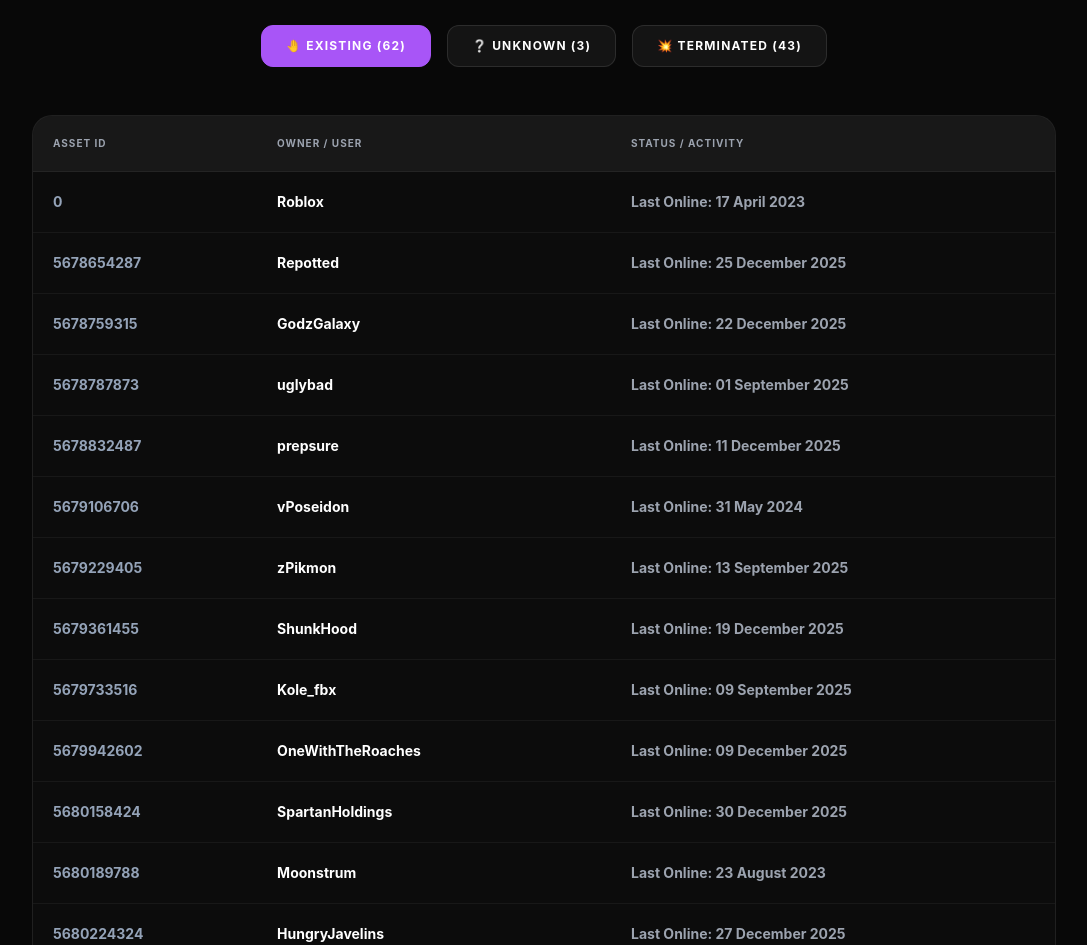
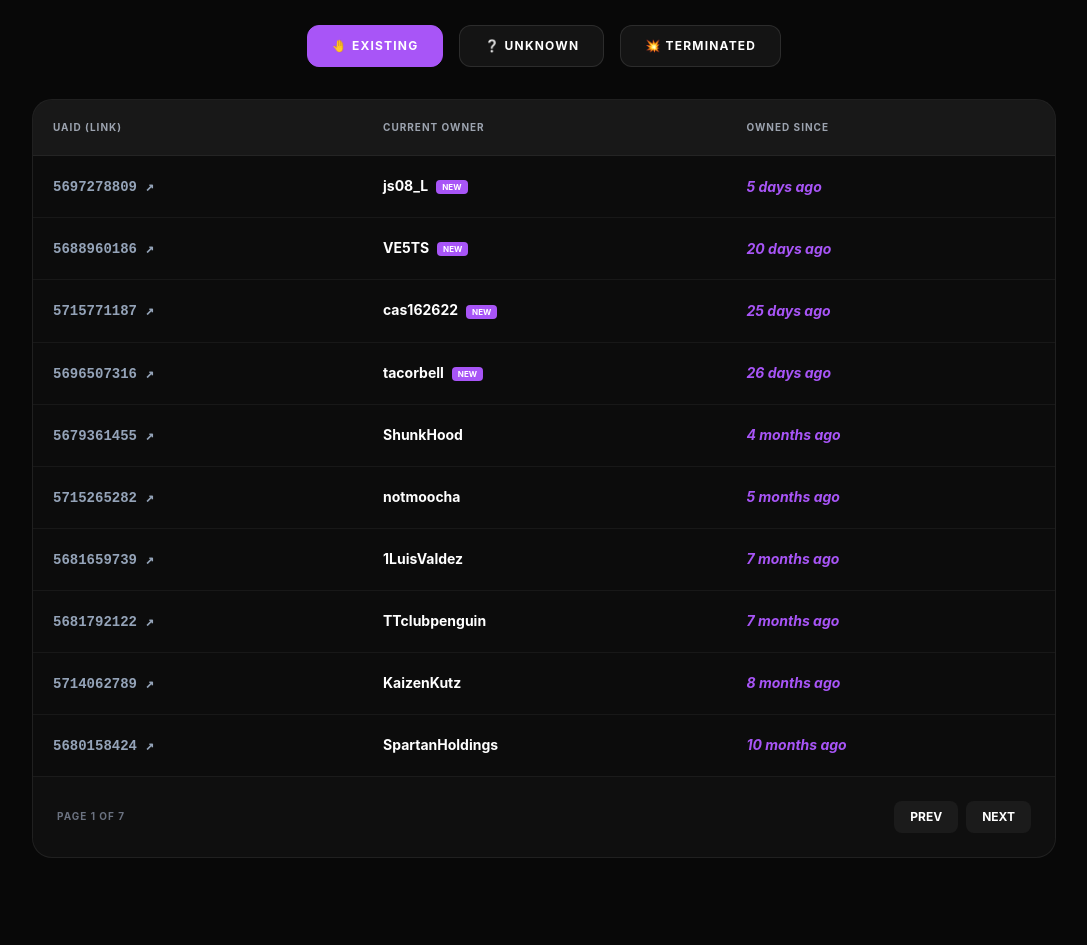
Before and after one commit to clubpenguinfan73/8mr, a website: page owners.html in a window 1280 px wide. Shown: the part 167-1112 px from the top of the page, without its empty margins (96-1183 px from the left). After the commit the page ends 1057 px from the top, so only its background shows below. Drawn offline with nearby package versions, Linux system fonts and the light colour scheme.

Commit message:
Update owners.html

```diff
--- a/owners.html
+++ b/owners.html
@@ -9,190 +9,134 @@
         body { background: #080808; color: white; font-family: 'Inter', sans-serif; }
         .glass { background: rgba(255,255,255,0.02); border: 1px solid rgba(255,255,255,0.08); border-radius: 20px; }
         .accent { color: #a855f7; }
-        .btn-filter { background: rgba(255,255,255,0.05); border: 1px solid rgba(255,255,255,0.1); transition: 0.3s; }
+        .btn-filter { background: rgba(255,255,255,0.05); border: 1px solid rgba(255,255,255,0.1); transition: 0.3s; cursor: pointer; }
         .btn-filter.active { background: #a855f7; border-color: #a855f7; color: white; }
-        .btn-filter:hover:not(.active) { background: rgba(255,255,255,0.1); }
         .owner-row:hover { background: rgba(168, 85, 247, 0.05); }
-        .id-link { color: #94a3b8; transition: 0.2s; }
-        .id-link:hover { color: #a855f7; text-decoration: underline; }
+        .uaid-link { color: #94a3b8; transition: 0.2s; font-family: monospace; }
+        .uaid-link:hover { color: #a855f7; text-decoration: underline; }
+        .new-badge { background: #a855f7; color: white; font-size: 8px; padding: 2px 6px; border-radius: 4px; margin-left: 8px; vertical-align: middle; }
     </style>
 </head>
 <body class="p-4 md:p-8">
 
     <nav class="max-w-5xl mx-auto flex justify-between items-center mb-12">
-        <a href="/" class="text-2xl font-black italic tracking-tighter uppercase">8MR</a>
-        <div class="text-[10px] tracking-widest text-gray-500 font-bold uppercase">Registry Update: 2025</div>
+        <a href="/" class="text-2xl font-black italic tracking-tighter uppercase hover:accent transition">8MR</a>
+        <div class="text-[10px] tracking-widest text-gray-500 font-bold uppercase italic">Official Registry</div>
     </nav>
 
     <div class="max-w-5xl mx-auto">
-        <h1 class="text-5xl font-black italic mb-8 uppercase italic text-center">Asset Registry</h1>
+        <h1 class="text-5xl font-black italic mb-8 uppercase text-center">Ownership Registry</h1>
 
-        <div class="flex flex-wrap justify-center gap-4 mb-12">
-            <button onclick="filter('exists')" id="btn-exists" class="btn-filter active px-6 py-3 rounded-xl text-xs font-bold uppercase tracking-widest">🤚 Existing (62)</button>
-            <button onclick="filter('unknown')" id="btn-unknown" class="btn-filter px-6 py-3 rounded-xl text-xs font-bold uppercase tracking-widest">❔ Unknown (3)</button>
-            <button onclick="filter('terminated')" id="btn-terminated" class="btn-filter px-6 py-3 rounded-xl text-xs font-bold uppercase tracking-widest">💥 Terminated (43)</button>
+        <div class="flex flex-wrap justify-center gap-4 mb-8">
+            <button onclick="setCategory('exists')" id="btn-exists" class="btn-filter active px-6 py-3 rounded-xl text-xs font-bold uppercase tracking-widest">🤚 Existing</button>
+            <button onclick="setCategory('unknown')" id="btn-unknown" class="btn-filter px-6 py-3 rounded-xl text-xs font-bold uppercase tracking-widest">❔ Unknown</button>
+            <button onclick="filter('terminated')" id="btn-terminated" class="btn-filter px-6 py-3 rounded-xl text-xs font-bold uppercase tracking-widest">💥 Terminated</button>
         </div>
 
-        <div class="glass overflow-hidden">
+        <div class="glass overflow-hidden min-h-[600px] flex flex-col justify-between">
             <table class="w-full text-left border-collapse">
                 <thead class="bg-white/5">
                     <tr class="text-[10px] uppercase tracking-widest text-gray-400 font-black">
-                        <th class="p-5">Asset ID</th>
-                        <th class="p-5">Owner / User</th>
-                        <th class="p-5">Status / Activity</th>
+                        <th class="p-5">UAID (Link)</th>
+                        <th class="p-5">Current Owner</th>
+                        <th class="p-5">Owned Since</th>
                     </tr>
                 </thead>
                 <tbody id="registry-body" class="text-sm font-bold">
                     </tbody>
             </table>
+
+            <div class="p-6 border-t border-white/5 flex justify-between items-center bg-white/[0.01]">
+                <span id="page-info" class="text-[10px] uppercase text-gray-500 font-bold tracking-widest">Page 1 of 6</span>
+                <div class="flex gap-2">
+                    <button onclick="prevPage()" class="px-4 py-2 bg-white/5 hover:bg-white/10 rounded-lg text-xs font-bold transition">PREV</button>
+                    <button onclick="nextPage()" class="px-4 py-2 bg-white/5 hover:bg-white/10 rounded-lg text-xs font-bold transition">NEXT</button>
+                </div>
+            </div>
         </div>
     </div>
 
     <script>
         const data = {
             exists: [
-                ["0", "Roblox", "Last Online: 17 April 2023"],
-                ["5678654287", "Repotted", "Last Online: 25 December 2025"],
-                ["5678759315", "GodzGalaxy", "Last Online: 22 December 2025"],
-                ["5678787873", "uglybad", "Last Online: 01 September 2025"],
-                ["5678832487", "prepsure", "Last Online: 11 December 2025"],
-                ["5679106706", "vPoseidon", "Last Online: 31 May 2024"],
-                ["5679229405", "zPikmon", "Last Online: 13 September 2025"],
-                ["5679361455", "ShunkHood", "Last Online: 19 December 2025"],
-                ["5679733516", "Kole_fbx", "Last Online: 09 September 2025"],
-                ["5679942602", "OneWithTheRoaches", "Last Online: 09 December 2025"],
-                ["5680158424", "SpartanHoldings", "Last Online: 30 December 2025"],
-                ["5680189788", "Moonstrum", "Last Online: 23 August 2023"],
-                ["5680224324", "HungryJavelins", "Last Online: 27 December 2025"],
-                ["5680230043", "iReallyWantFood", "ONLINE"],
-                ["5680949993", "Ravenesha", "Last Online: 07 February 2025"],
-                ["5681043113", "iKingofAllKings", "In Studio"],
-                ["5681186374", "SeafoamWolfy", "Last Online: 20 December 2025"],
-                ["5681659739", "1LuisValdez", "Last Online: 29 December 2025"],
-                ["5681792122", "TTclubpenguin", "In Game"],
-                ["5681796185", "guido321", "Last Online: 03 December 2025"],
-                ["5682434844", "YungSmoke", "Last Online: 14 September 2023"],
-                ["5682504121", "NarnzArnzie", "Last Online: 24 December 2025"],
-                ["5682861963", "Foolzy", "Last Online: 30 December 2025"],
-                ["5683258234", "Puckmonster", "In Studio"],
-                ["5684960581", "AdvancedDrone", "Last Online: 18 July 2025"],
-                ["5685201898", "ElCantare", "Last Online: 11 November 2025"],
-                ["5686468528", "Ylisstol", "Last Online: 30 December 2025"],
-                ["5687155132", "Jaklic", "Last Online: 09 December 2025"],
-                ["5688960186", "VE5TS", "Last Online: 30 December 2025"],
-                ["5689769842", "jzyq", "Last Online: 30 December 2025"],
-                ["5690592612", "Klutzu", "ONLINE"],
-                ["5692920915", "dragonslayer5705", "Last Online: 25 December 2025"],
-                ["5693814721", "not_famous", "Last Online: 30 December 2025"],
-                ["5694643361", "Skeledonut", "Last Online: 02 October 2025"],
-                ["5695106436", "ChevyTh3Gamer", "Last Online: 12 September 2025"],
-                ["5696507316", "tacorbell", "Last Online: 29 December 2025"],
-                ["5697101691", "Superflee", "Last Online: 30 June 2025"],
-                ["5697278809", "js08_L", "Last Online: 30 December 2025"],
-                ["5698291145", "Pneuva", "Last Online: 06 December 2025"],
-                ["5698837577", "DogCheezerRatFace420", "Last Online: 03 September 2021"],
-                ["5700099520", "NodeMCU", "Last Online: 22 October 2025"],
-                ["5702158676", "StandsWithABat", "Last Online: 08 December 2025"],
-                ["5708229674", "litona", "Last Online: 20 February 2023"],
-                ["5708341380", "Jammintoad", "Last Online: 27 December 2025"],
-                ["5709443155", "firefeind1", "Last Online: 29 December 2025"],
-                ["5714062789", "KaizenKutz", "Last Online: 08 November 2025"],
-                ["5715210398", "MonkrysGhost", "Last Online: 29 December 2025"],
-                ["5715265282", "notmoocha", "Last Online: 30 December 2025"],
-                ["5715771187", "cas162622", "Last Online: 27 December 2025"],
-                ["5716287614", "rustydirer", "Last Online: 10 August 2024"],
-                ["5716908321", "Crab_Wrangler", "Last Online: 30 December 2025"],
-                ["5716960040", "Banana_Split", "Last Online: 16 September 2023"],
-                ["5719438713", "mariofanno1", "Last Online: 30 June 2024"],
-                ["5723697940", "animefreak3531", "Last Online: 30 December 2025"],
-                ["5725575655", "dastuke", "Last Online: 20 August 2025"],
-                ["5725580772", "Dry_Bones", "Last Online: 15 September 2025"],
-                ["5725628083", "gablox05", "Last Online: 30 December 2025"],
-                ["5725969027", "Composure", "Last Online: 30 September 2025"],
-                ["5725990259", "Needle_Me", "Last Online: 29 December 2025"],
-                ["5683076223", "jers_e", "Last Online: 15 December 2025"],
-                ["5698596584", "jers_e", "Last Online: 15 December 2025"],
-                ["5707742557", "jers_e", "Last Online: 15 December 2025"]
+                ["5697278809", "js08_L", "5 days ago"], ["5688960186", "VE5TS", "20 days ago"], ["5715771187", "cas162622", "25 days ago"], ["5696507316", "tacorbell", "26 days ago"], ["5679361455", "ShunkHood", "4 months ago"], ["5715265282", "notmoocha", "5 months ago"], ["5681659739", "1LuisValdez", "7 months ago"], ["5681792122", "TTclubpenguin", "7 months ago"], ["5714062789", "KaizenKutz", "8 months ago"], ["5680158424", "SpartanHoldings", "10 months ago"],
+                ["5683076223", "jers_e", "1 year ago"], ["5698596584", "jers_e", "1 year ago"], ["5707742557", "jers_e", "1 year ago"], ["5686468528", "Ylisstol", "2 years ago"], ["5695106436", "ChevyTh3Gamer", "2 years ago"], ["5716908321", "Crab_Wrangler", "2 years ago"], ["5725990259", "Needle_Me", "2 years ago"], ["5680949993", "Ravenesha", "3 years ago"], ["5682504121", "NarnzArnzie", "3 years ago"], ["5682861963", "Foolzy", "3 years ago"],
+                ["5690592612", "Klutzu", "3 years ago"], ["5698291145", "Pneuva", "3 years ago"], ["5725969027", "Composure", "3 years ago"], ["5678651949", "Roblox", "9 years ago"], ["5678654287", "Repotted", "9 years ago"], ["5678759315", "GodzGalaxy", "9 years ago"], ["5678787873", "uglybad", "9 years ago"], ["5678832487", "prepsure", "9 years ago"], ["5679106706", "vPoseidon", "9 years ago"], ["5679229405", "zPikmon", "9 years ago"],
+                ["5679733516", "Kole_fbx", "9 years ago"], ["5679942602", "OneWithTheRoaches", "9 years ago"], ["5680189788", "Moonstrum", "9 years ago"], ["5680224324", "HungryJavelins", "9 years ago"], ["5680230043", "iReallyWantFood", "9 years ago"], ["5681043113", "iKingofAllKings", "9 years ago"], ["5681186374", "SeafoamWolfy", "9 years ago"], ["5681796185", "guido321", "9 years ago"], ["5682434844", "YungSmoke", "9 years ago"], ["5683258234", "Puckmonster", "9 years ago"],
+                ["5684960581", "AdvancedDrone", "9 years ago"], ["5685201898", "ElCantare", "9 years ago"], ["5687155132", "Jaklic", "9 years ago"], ["5689769842", "jzyq", "9 years ago"], ["5692920915", "dragonslayer5705", "9 years ago"], ["5693814721", "not_famous", "9 years ago"], ["5694643361", "Skeledonut", "9 years ago"], ["5697101691", "Superflee", "9 years ago"], ["5698837577", "DogCheezerRatFace420", "9 years ago"], ["5700099520", "NodeMCU", "9 years ago"],
+                ["5702158676", "StandsWithABat", "9 years ago"], ["5708229674", "litona", "9 years ago"], ["5708341380", "Jammintoad", "9 years ago"], ["5709443155", "firefeind1", "9 years ago"], ["5715210398", "MonkrysGhost", "9 years ago"], ["5716287614", "rustydirer", "9 years ago"], ["5716960040", "Banana_Split", "9 years ago"], ["5719438713", "mariofanno1", "9 years ago"], ["5723697940", "animefreak3531", "9 years ago"], ["5725575655", "dastuke", "9 years ago"],
+                ["5725580772", "Dry_Bones", "9 years ago"], ["5725628083", "gablox05", "9 years ago"]
             ],
             unknown: [
-                ["5681377532", "[Unknown]", "N/A"],
-                ["5706361626", "[Unknown]", "N/A"],
-                ["5717390731", "[Unknown]", "N/A"]
+                ["5681377532", "[Unknown]", "N/A"], ["5706361626", "[Unknown]", "N/A"], ["5717390731", "[Unknown]", "N/A"]
             ],
             terminated: [
-                ["5678654728", "[Terminated]", "DELETED"],
-                ["5678654900", "[Terminated]", "DELETED"],
-                ["5678655580", "[Terminated]", "DELETED"],
-                ["5678655952", "[Terminated]", "DELETED"],
-                ["5678682350", "[Terminated]", "DELETED"],
-                ["5678689339", "[Terminated]", "DELETED"],
-                ["5678690064", "[Terminated]", "DELETED"],
-                ["5678692779", "[Terminated]", "DELETED"],
-                ["5678697812", "[Terminated]", "DELETED"],
-                ["5678698279", "[Terminated]", "DELETED"],
-                ["5678726809", "[Terminated]", "DELETED"],
-                ["5680136642", "[Terminated]", "DELETED"],
-                ["5680566796", "[Terminated]", "DELETED"],
-                ["5680970951", "[Terminated]", "DELETED"],
-                ["5682647062", "[Terminated]", "DELETED"],
-                ["5688097322", "[Terminated]", "DELETED"],
-                ["5689721984", "[Terminated]", "DELETED"],
-                ["5696931907", "[Terminated]", "DELETED"],
-                ["5696972926", "[Terminated]", "DELETED"],
-                ["5698144250", "[Terminated]", "DELETED"],
-                ["5704087310", "[Terminated]", "DELETED"],
-                ["5705405746", "[Terminated]", "DELETED"],
-                ["5705647085", "[Terminated]", "DELETED"],
-                ["5705651036", "[Terminated]", "DELETED"],
-                ["5707729321", "[Terminated]", "DELETED"],
-                ["5711526693", "[Terminated]", "DELETED"],
-                ["5712209358", "[Terminated]", "DELETED"],
-                ["5714484230", "[Terminated]", "DELETED"],
-                ["5719599907", "[Terminated]", "DELETED"],
-                ["5719990112", "[Terminated]", "DELETED"],
-                ["5722638110", "[Terminated]", "DELETED"],
-                ["5724227869", "[Terminated]", "DELETED"],
-                ["5725728345", "[Terminated]", "DELETED"],
-                ["5725956843", "[Terminated]", "DELETED"],
-                ["5678790743", "warzonenofr", "Terminated"],
-                ["5678826076", "Rowdy3030", "Terminated"],
-                ["5682106904", "Rulecin_1", "Terminated"],
-                ["5692750669", "YumPost", "Terminated"],
-                ["5698889021", "ishowleeks", "Terminated"],
-                ["5707607462", "Zvoombie", "Terminated"],
-                ["5715531385", "feedus4", "Terminated"],
-                ["5721121345", "TAKlNGANAP", "Terminated"],
-                ["5725918241", "Inlml", "Terminated"]
+                ["5678654728", "[Terminated]", "N/A"], ["5678790743", "warzonenofr", "Terminated"], ["5678826076", "Rowdy3030", "Terminated"], ["5682106904", "Rulecin_1", "Terminated"], ["5692750669", "YumPost", "Terminated"], ["5698889021", "ishowleeks", "Terminated"], ["5707607462", "Zvoombie", "Terminated"], ["5715531385", "feedus4", "Terminated"], ["5721121345", "TAKlNGANAP", "Terminated"], ["5725918241", "Inlml", "Terminated"]
             ]
         };
 
-        function filter(type) {
-            // Update Buttons
+        let currentCategory = 'exists';
+        let currentPage = 1;
+        const rowsPerPage = 10;
+
+        function setCategory(cat) {
+            currentCategory = cat;
+            currentPage = 1;
+            renderTable();
             document.querySelectorAll('.btn-filter').forEach(b => b.classList.remove('active'));
-            document.getElementById(`btn-${type}`).classList.add('active');
+            document.getElementById(`btn-${cat}`).classList.add('active');
+        }
 
-            // Render Table
+        function renderTable() {
             const body = document.getElementById('registry-body');
+            const pageInfo = document.getElementById('page-info');
             body.innerHTML = '';
 
-            data[type].forEach(row => {
+            const categoryData = data[currentCategory];
+            const totalPages = Math.ceil(categoryData.length / rowsPerPage);
+            const start = (currentPage - 1) * rowsPerPage;
+            const end = start + rowsPerPage;
+            const pageItems = categoryData.slice(start, end);
+
+            pageItems.forEach(row => {
                 const tr = document.createElement('tr');
                 tr.className = 'owner-row border-t border-white/5';
+
+                // Check if acquisition was in "days" for the New Badge
+                const isNew = row[2].includes('days');
+                const badge = isNew ? '<span class="new-badge">NEW</span>' : '';
+
                 tr.innerHTML = `
                     <td class="p-5">
-                        <a href="https://www.rolimons.com/itemcopy/507795810/${row[0]}" target="_blank" class="id-link">
-                            ${row[0]}
+                        <a href="https://www.rolimons.com/uaid/${row[0]}" target="_blank" class="uaid-link">
+                            ${row[0]} ↗
                         </a>
                     </td>
-                    <td class="p-5">${row[1]}</td>
-                    <td class="p-5 text-gray-400">${row[2]}</td>
+                    <td class="p-5 font-bold">${row[1]}${badge}</td>
+                    <td class="p-5 accent italic">${row[2]}</td>
                 `;
                 body.appendChild(tr);
             });
+
+            pageInfo.innerText = `Page ${currentPage} of ${totalPages || 1}`;
         }
 
-        // Initialize with Existing
-        filter('exists');
+        function nextPage() {
+            const totalPages = Math.ceil(data[currentCategory].length / rowsPerPage);
+            if (currentPage < totalPages) {
+                currentPage++;
+                renderTable();
+            }
+        }
+
+        function prevPage() {
+            if (currentPage > 1) {
+                currentPage--;
+                renderTable();
+            }
+        }
+
+        renderTable();
     </script>
 </body>
 </html>
```
